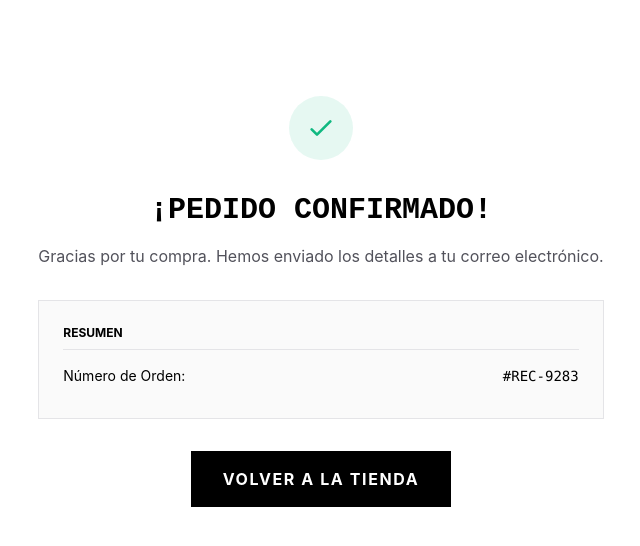
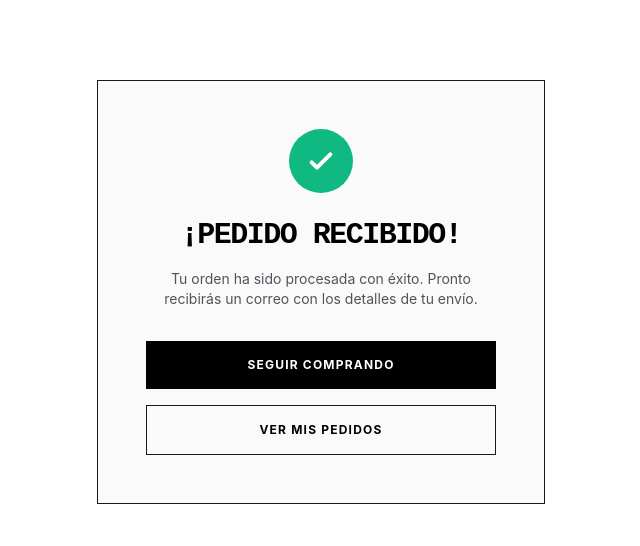
Before and after one commit to juanpbc8/recio-ecommerce, a Next.js app in the folder apps/web-store/: page /checkout/success in a window 1280 px wide. Shown: the top 546 px of the page, without its empty margins (319-959 px from the left). Built offline with nearby package versions, Linux system fonts and the light colour scheme.

Commit message:
implementacion de la página de perfil y confirmación de éxito

```diff
--- a/apps/web-store/app/checkout/success/page.tsx
+++ b/apps/web-store/app/checkout/success/page.tsx
@@ -1,27 +1,28 @@
 export default function SuccessPage() {
   return (
-    <div className="max-w-[40rem] mx-auto px-6 py-24 text-center font-sans">
-      <div className="mb-8 flex justify-center">
-        <div className="w-16 h-16 bg-success/10 text-success rounded-full flex items-center justify-center">
+    <div className="max-w-[var(--width-container-max)] mx-auto px-[var(--spacing-container)] py-[var(--spacing-section)] font-sans">
+      <div className="max-w-md mx-auto text-center border border-[var(--color-border-strong)] p-12 bg-[var(--color-neutral-50)]">
+        {/* Icono de éxito con color funcional */}
+        <div className="mb-6 inline-flex items-center justify-center w-16 h-16 rounded-full bg-[var(--color-success)] text-white">
           <svg className="w-8 h-8" fill="none" stroke="currentColor" viewBox="0 0 24 24">
-            <path strokeLinecap="round" strokeLinejoin="round" strokeWidth="2" d="M5 13l4 4L19 7" />
+            <path strokeLinecap="round" strokeLinejoin="round" strokeWidth="3" d="M5 13l4 4L19 7" />
           </svg>
         </div>
-      </div>
-      <h1 className="font-display text-3xl font-bold uppercase mb-4">¡Pedido Confirmado!</h1>
-      <p className="text-neutral-600 mb-8">Gracias por tu compra. Hemos enviado los detalles a tu correo electrónico.</p>
 
-      <div className="border border-neutral-200 p-6 rounded-sm bg-neutral-50 text-left mb-8">
-        <h3 className="font-bold uppercase text-xs mb-4 border-b border-neutral-200 pb-2">Resumen</h3>
-        <div className="flex justify-between text-sm mb-2">
-          <span>Número de Orden:</span>
-          <span className="font-mono">#REC-9283</span>
+        <h1 className="font-display text-3xl font-bold uppercase tracking-tighter mb-4">¡Pedido Recibido!</h1>
+        <p className="text-[var(--color-neutral-600)] mb-8 text-sm">
+          Tu orden ha sido procesada con éxito. Pronto recibirás un correo con los detalles de tu envío.
+        </p>
+
+        <div className="space-y-4">
+          <button className="w-full bg-[var(--color-primary)] text-[var(--color-primary-foreground)] py-4 font-bold uppercase tracking-widest text-xs transition-[var(--transition-recio)] hover:opacity-[var(--opacity-hover)]">
+            Seguir Comprando
+          </button>
+          <button className="w-full border border-[var(--color-border-strong)] py-4 font-bold uppercase tracking-widest text-xs transition-[var(--transition-recio)] hover:bg-[var(--color-neutral-100)]">
+            Ver Mis Pedidos
+          </button>
         </div>
       </div>
-
-      <a href="/" className="inline-block bg-black text-white px-8 py-4 font-bold uppercase tracking-widest hover:opacity-hover transition-recio">
-        Volver a la tienda
-      </a>
     </div>
   );
 }
--- a/apps/web-store/app/profile/page.tsx
+++ b/apps/web-store/app/profile/page.tsx
@@ -0,0 +1,90 @@
+'use client';
+
+import { useState } from 'react';
+
+export default function ProfilePage() {
+  const [activeTab, setActiveTab] = useState<'orders' | 'settings'>('orders');
+
+  return (
+    <div className="max-w-[var(--width-container-max)] mx-auto px-[var(--spacing-container)] py-[var(--spacing-section)] font-sans text-[var(--color-foreground)]">
+      <header className="mb-12 border-b border-[var(--color-border-strong)] pb-8">
+        <h1 className="font-display text-4xl font-bold uppercase tracking-tighter">Mi Cuenta</h1>
+        <nav className="flex gap-8 mt-8">
+          <button
+            onClick={() => setActiveTab('orders')}
+            className={`text-xs font-bold uppercase tracking-widest pb-2 transition-all ${activeTab === 'orders' ? 'border-b-2 border-black' : 'text-neutral-400'}`}
+          >
+            Mis Pedidos
+          </button>
+          <button
+            onClick={() => setActiveTab('settings')}
+            className={`text-xs font-bold uppercase tracking-widest pb-2 transition-all ${activeTab === 'settings' ? 'border-b-2 border-black' : 'text-neutral-400'}`}
+          >
+            Configuración
+          </button>
+        </nav>
+      </header>
+
+      <main className="grid grid-cols-1 lg:grid-cols-12 gap-12">
+        {activeTab === 'orders' ? (
+          <section className="lg:col-span-12 space-y-4">
+            <div className="border border-[var(--color-border)] p-6 flex flex-col md:flex-row justify-between items-center hover:bg-[var(--color-neutral-50)] transition-[var(--transition-recio)]">
+              <div className="text-left w-full">
+                <p className="text-[10px] font-bold text-[var(--color-neutral-400)] uppercase">Orden #REC-1002</p>
+                <p className="font-bold text-lg uppercase tracking-tight">En Camino</p>
+              </div>
+              <div className="flex gap-8 w-full justify-end items-center">
+                <p className="text-sm font-display">24 ABR 2026</p>
+                <p className="font-bold font-display">S/. 240.00</p>
+                <button className="bg-black text-white px-6 py-2 text-[10px] font-bold uppercase tracking-widest hover:opacity-[var(--opacity-hover)]">
+                  Detalles
+                </button>
+              </div>
+            </div>
+          </section>
+        ) : (
+          <>
+            {/* Formulario de Datos Personales */}
+            <section className="lg:col-span-6 space-y-6">
+              <h2 className="font-display text-xl font-bold uppercase border-b border-[var(--color-border)] pb-2">Información Personal</h2>
+              <form className="grid grid-cols-2 gap-4">
+                <div className="flex flex-col gap-1">
+                  <label className="text-[10px] font-bold uppercase text-[var(--color-neutral-600)]">Nombres</label>
+                  <input type="text" className="p-3 border border-[var(--color-border)] rounded-[var(--radius-sm)] focus:border-black outline-none transition-all" placeholder="Juan" />
+                </div>
+                <div className="flex flex-col gap-1">
+                  <label className="text-[10px] font-bold uppercase text-[var(--color-neutral-600)]">Apellidos</label>
+                  <input type="text" className="p-3 border border-[var(--color-border)] rounded-[var(--radius-sm)] focus:border-black outline-none transition-all" placeholder="Pérez" />
+                </div>
+                <div className="flex flex-col gap-1 col-span-2">
+                  <label className="text-[10px] font-bold uppercase text-[var(--color-neutral-600)]">Documento (DNI/RUC)</label>
+                  <input type="text" className="p-3 border border-[var(--color-border)] rounded-[var(--radius-sm)] focus:border-black outline-none transition-all" placeholder="72123456" />
+                </div>
+                <button className="col-span-2 bg-black text-white py-4 font-bold uppercase tracking-widest text-xs mt-4 hover:opacity-[var(--opacity-hover)] transition-[var(--transition-recio)]">
+                  Guardar Cambios
+                </button>
+              </form>
+            </section>
+
+            {/* Gestión de Direcciones */}
+            <section className="lg:col-span-6 space-y-6">
+              <h2 className="font-display text-xl font-bold uppercase border-b border-[var(--color-border)] pb-2">Direcciones Guardadas</h2>
+              <div className="border border-[var(--color-border-strong)] p-6 bg-[var(--color-neutral-50)]">
+                <div className="flex justify-between items-start mb-4">
+                  <span className="text-[10px] bg-black text-white px-2 py-0.5 font-bold uppercase">Principal</span>
+                  <button className="text-[10px] font-bold uppercase underline">Editar</button>
+                </div>
+                <p className="text-sm font-bold uppercase">Av. Las Camelias 123</p>
+                <p className="text-xs text-[var(--color-neutral-600)]">San Isidro, Lima, Lima </p>
+                <p className="text-xs text-[var(--color-neutral-600)] mt-2">Ref: Cerca al parque [cite: 18]</p>
+              </div>
+              <button className="w-full border border-[var(--color-border-strong)] py-4 font-bold uppercase tracking-widest text-xs hover:bg-[var(--color-neutral-100)] transition-[var(--transition-recio)]">
+                + Agregar Nueva Dirección
+              </button>
+            </section>
+          </>
+        )}
+      </main>
+    </div>
+  );
+}
```
